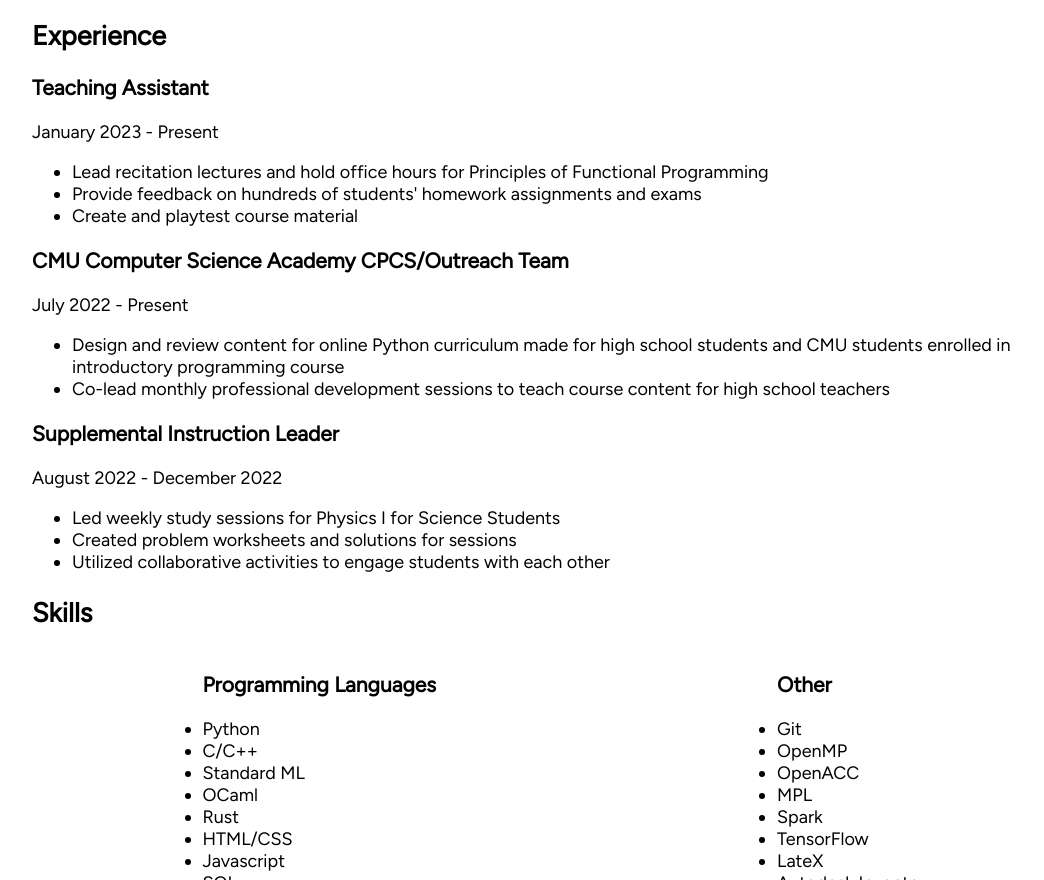
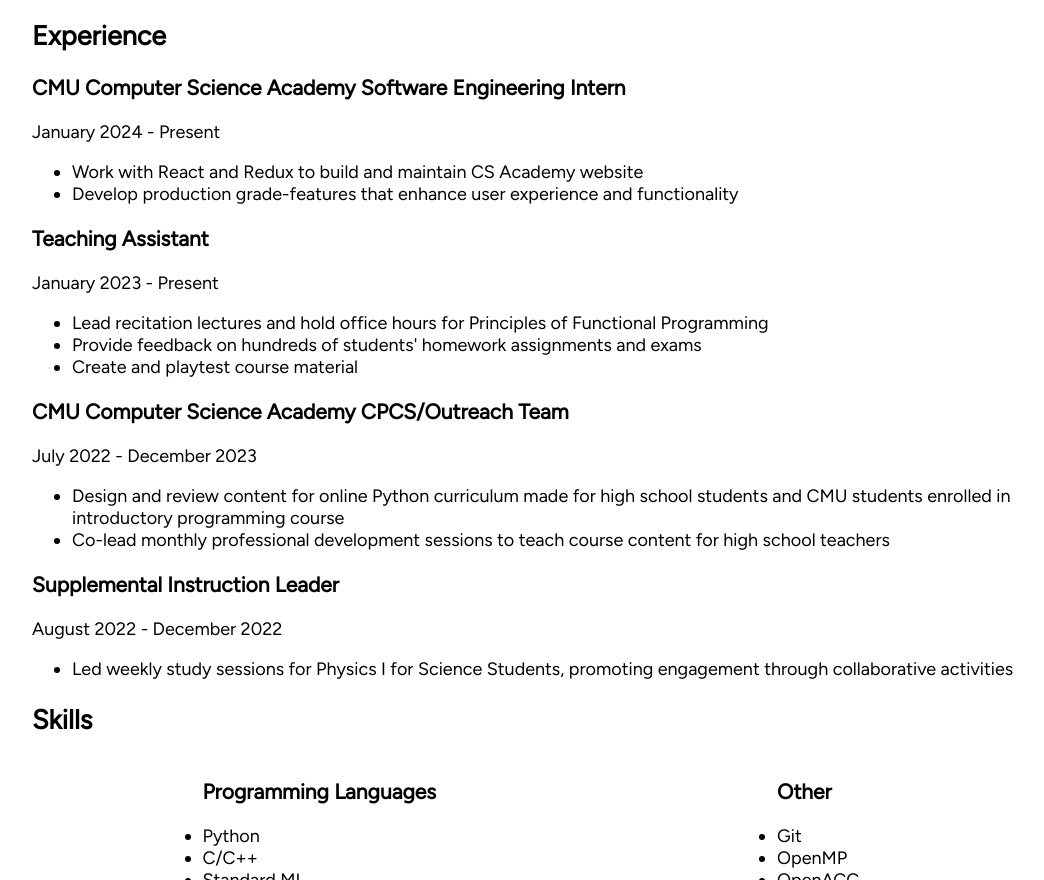
Before and after one commit to snah0902/snah0902.github.io, a plain HTML site: page resume.html in a window 1280 px wide. Shown: the part 610-1490 px from the top of the page, without its empty margins (76-1120 px from the left). Drawn offline with Linux system fonts and the light colour scheme; a web font is replaced by a local one.

Commit message:
updated resume extracirriculars

```diff
--- a/resume.html
+++ b/resume.html
@@ -41,7 +41,7 @@
     <h3>Relevant Coursework</h3>
 
     <ul>
-      <li> Database Systems</li>
+      <li>Database Systems</li>
       <li>Compiler Design</li>
       <li>Introduction to Computer Systems</li>
       <li>Advanced Computational Physics</li>
@@ -51,6 +51,19 @@
     </ul>
 
     <h2>Experience</h2>
+
+    <h3>CMU Computer Science Academy Software Engineering Intern</h3>
+
+    <p>January 2024 - Present</p>
+
+    <ul>
+      <li>Work with React and Redux to build and maintain CS Academy
+      website</li>
+      <li>
+        Develop production grade-features that enhance user experience and
+        functionality
+      </li>
+    </ul>
 
     <h3>Teaching Assistant</h3>
 
@@ -66,7 +79,7 @@
 
     <h3>CMU Computer Science Academy CPCS/Outreach Team</h3>
 
-    <p>July 2022 - Present</p>
+    <p>July 2022 - December 2023</p>
 
     <ul>
       <li>Design and review content for online Python curriculum made for high
@@ -81,10 +94,8 @@
     <p>August 2022 - December 2022</p>
 
     <ul>
-      <li>Led weekly study sessions for Physics I for Science Students</li>
-      <li>Created problem worksheets and solutions for sessions</li>
-      <li>Utilized collaborative activities to engage students with each
-      other</li>
+      <li>Led weekly study sessions for Physics I for Science Students,
+      promoting engagement through collaborative activities</li>
     </ul>
 
     <h2>Skills</h2>
```
